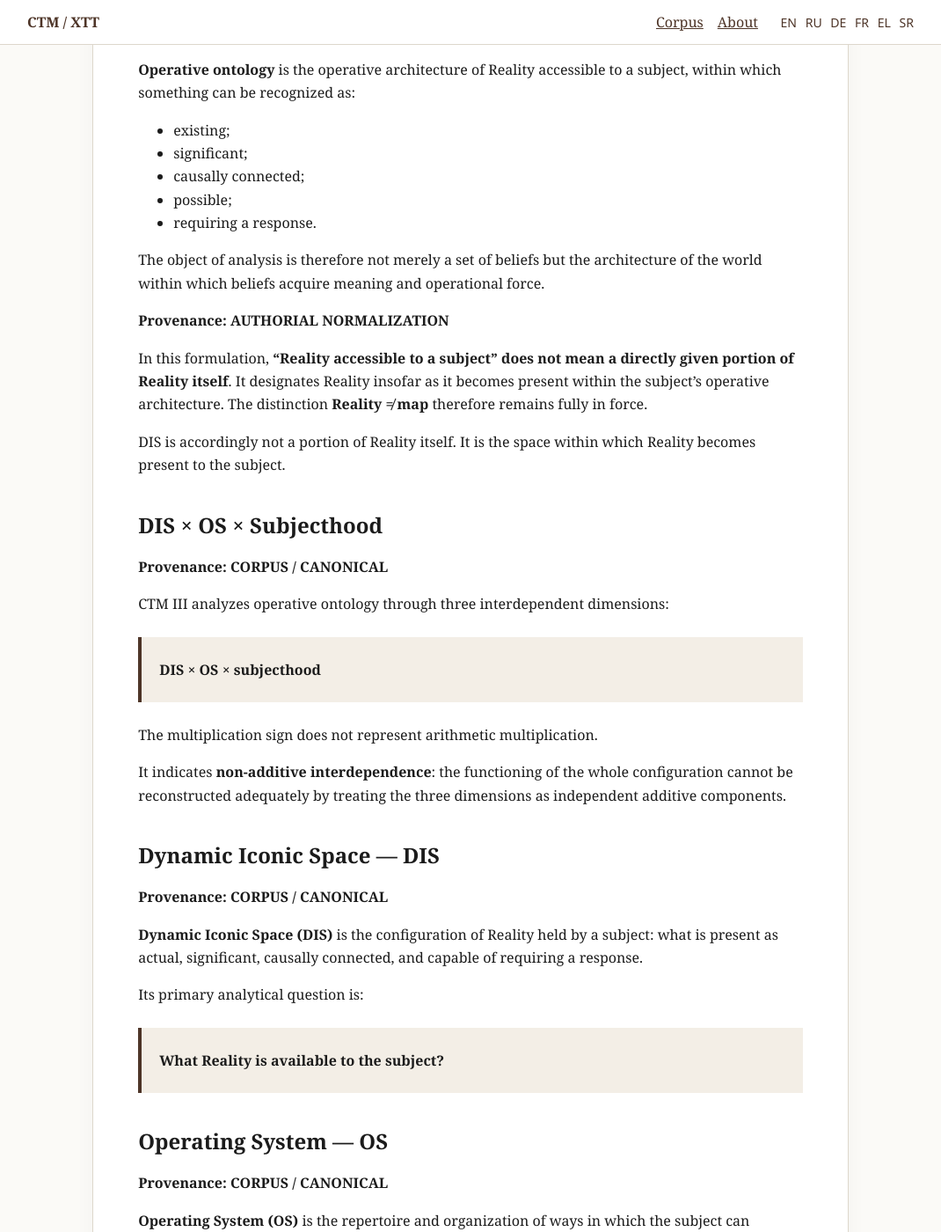
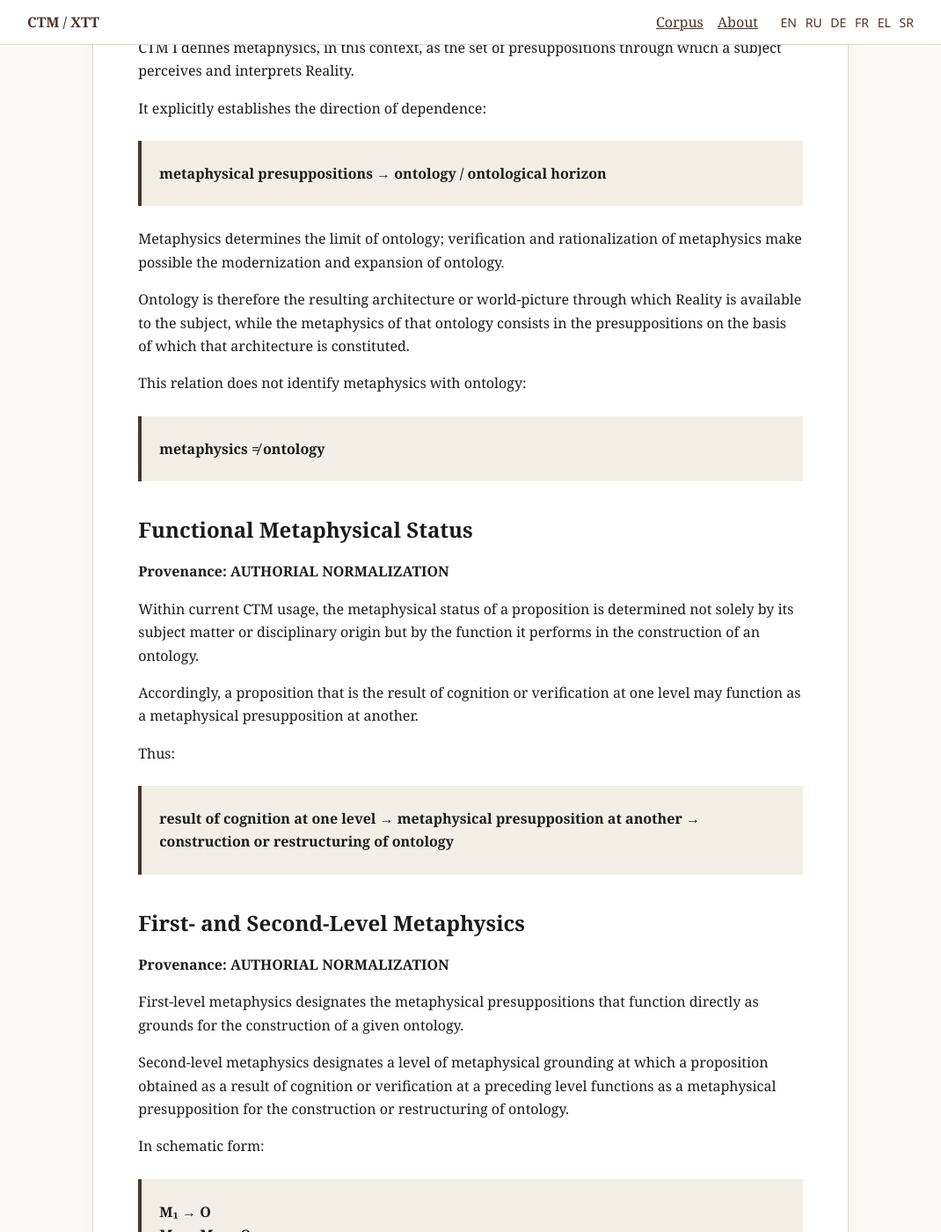
Before and after one commit to LeonAbasgus/Christians-of-the-Third-Millennium-Project, a Jekyll site: the page built from docs/en/index.md, in a window 1280 px wide and 1400 px high, scrolled down 8124 px. Shown: the whole window at 88% size, without its empty margins (105-1175 px from the left). Built offline with Jekyll 4.4.1, drawn with Linux system fonts in a browser that asks for light colours; some of the changed text lies outside the part shown.

Commit message:
Update canonical English meta-document to v1.1

```diff
--- a/docs/en/index.md
+++ b/docs/en/index.md
@@ -254,7 +254,74 @@ The distinction between Reality and map makes verification, correction, learning
 
 ---
 
-# 5. Operative Ontology
+# 5. Metaphysical Presuppositions and Ontology
+
+## Basic Relation
+
+**Provenance: CORPUS / CANONICAL**
+
+CTM I defines metaphysics, in this context, as the set of presuppositions through which a subject perceives and interprets Reality.
+
+It explicitly establishes the direction of dependence:
+
+> **metaphysical presuppositions → ontology / ontological horizon**
+
+Metaphysics determines the limit of ontology; verification and rationalization of metaphysics make possible the modernization and expansion of ontology.
+
+Ontology is therefore the resulting architecture or world-picture through which Reality is available to the subject, while the metaphysics of that ontology consists in the presuppositions on the basis of which that architecture is constituted.
+
+This relation does not identify metaphysics with ontology:
+
+> **metaphysics ≠ ontology**
+
+## Functional Metaphysical Status
+
+**Provenance: AUTHORIAL NORMALIZATION**
+
+Within current CTM usage, the metaphysical status of a proposition is determined not solely by its subject matter or disciplinary origin but by the function it performs in the construction of an ontology.
+
+Accordingly, a proposition that is the result of cognition or verification at one level may function as a metaphysical presupposition at another.
+
+Thus:
+
+> **result of cognition at one level → metaphysical presupposition at another → construction or restructuring of ontology**
+
+## First- and Second-Level Metaphysics
+
+**Provenance: AUTHORIAL NORMALIZATION**
+
+First-level metaphysics designates the metaphysical presuppositions that function directly as grounds for the construction of a given ontology.
+
+Second-level metaphysics designates a level of metaphysical grounding at which a proposition obtained as a result of cognition or verification at a preceding level functions as a metaphysical presupposition for the construction or restructuring of ontology.
+
+In schematic form:
+
+> **M₁ → O**
+> **M₂ → M₁ → O**
+
+These expressions indicate relations of grounding, not chronological stages and not the First and Second Ontologies of CTM.
+
+> **First-/second-level metaphysics ≠ First/Second Ontology**
+
+## Space of Metaphysics
+
+**Provenance: CORPUS / CANONICAL for the conceptual field; AUTHORIAL NORMALIZATION for the present relation**
+
+CTM distinguishes a plurality and variability of metaphysical possibilities and develops the concept of a space of possible metaphysics.
+
+The space of metaphysics designates the field of available or possible configurations of metaphysical presuppositions through which different ontological architectures may become possible.
+
+A change within this field must be distinguished from a merely local change inside an already constituted ontology.
+
+Accordingly, the present architecture is:
+
+> **Reality → metaphysical presuppositions → ontology / operative ontology → response → consequences → verification and correction**
+
+Verification may disclose a mismatch between Reality and the operative map; correction of metaphysical presuppositions may therefore require a corresponding restructuring of ontology.
+
+---
+
+# 6. Operative Ontology
 
 ## Working Concept
 
@@ -756,6 +823,12 @@ The later formulation governs current methodological use.
 
 The earlier formulation remains part of the genealogy of the concept.
 
+Version 1.1 restores the corpus-established dependency between metaphysical presuppositions and ontology and explicitly normalizes the functional status of metaphysical propositions and the distinction between first- and second-level metaphysics. It does not retroactively attribute the latter terminology to CTM I–III.
+
+**Provenance: AUTHORIAL NORMALIZATION**
+
+### v1.1 Normalization Note
+
 ## Metadata Versioning
 
 **Provenance: AUTHORIAL NORMALIZATION**
```
Also changed, not shown: other parts of docs/en/index.md (+17 -17 lines).
